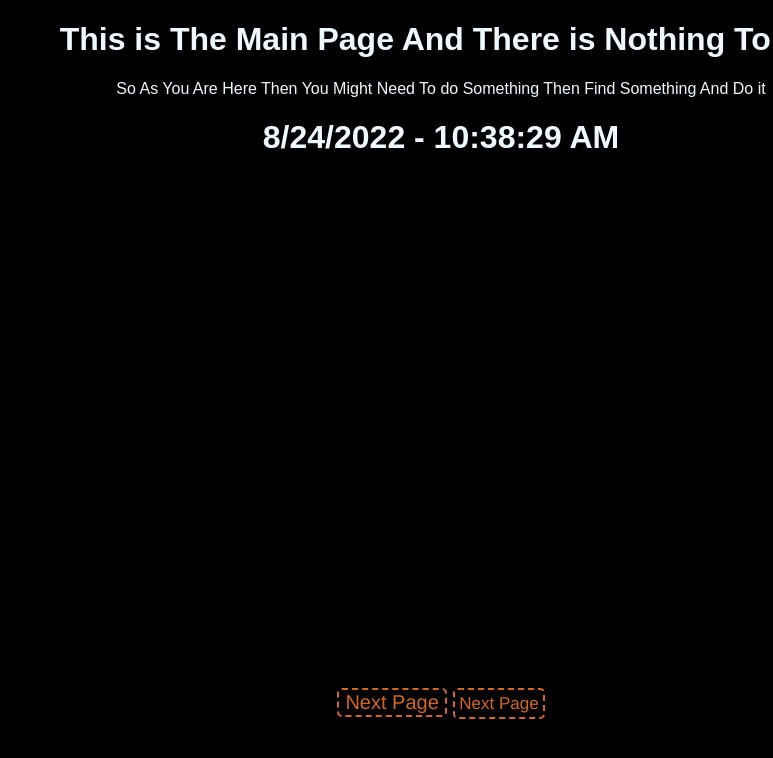
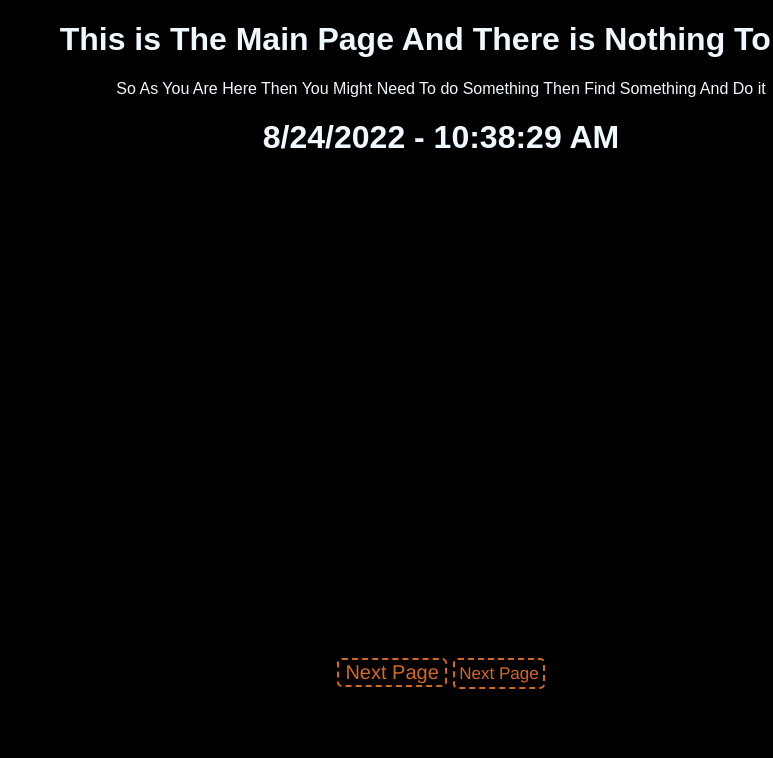
Before and after one commit to Ammar-designer/adcheck, a plain HTML site: page index.html in a window 1280 px wide. Shown: the top 758 px of the page, without its empty margins (507-1280 px from the left). Drawn offline with Linux system fonts and the light colour scheme.

Commit message:
sdgh
gfdsh

```diff
--- a/style.css
+++ b/style.css
@@ -25,7 +25,7 @@ body{
 #next, #nexta{
     text-align: center;
     margin: 1px;
-    margin-top: 510px;
+    margin-top: 480px;
     font-family: 'Franklin Gothic Medium', 'Arial Narrow', Arial, sans-serif;
 }
 
```
